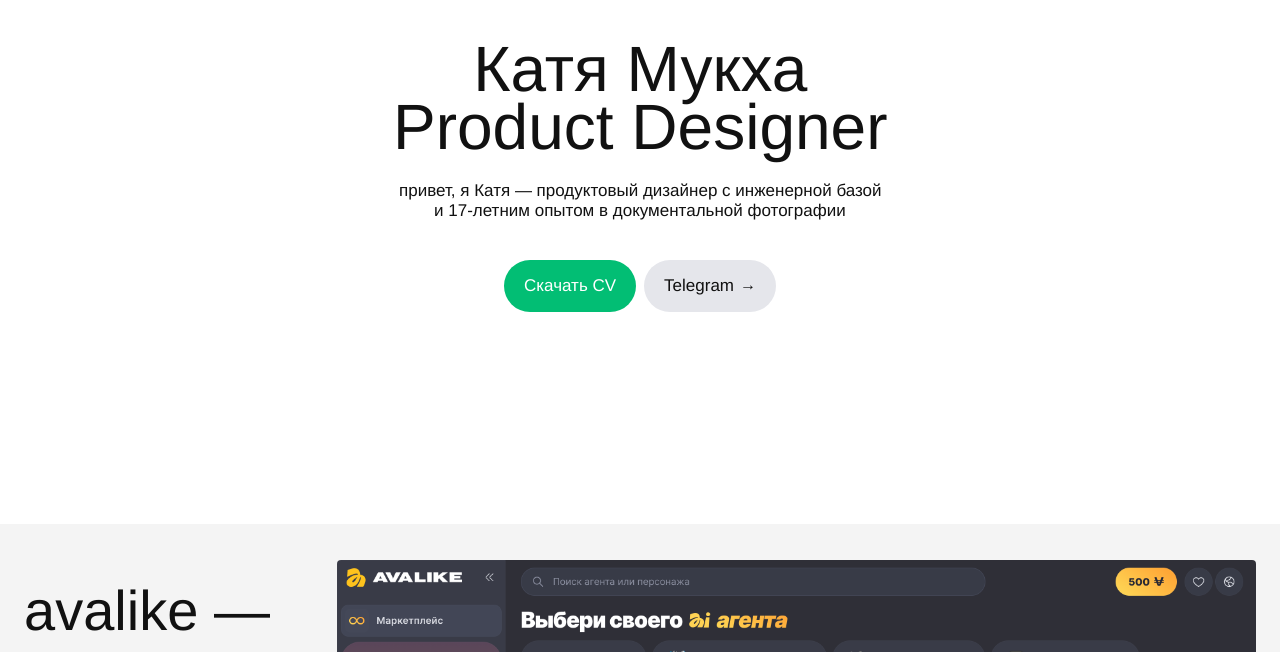
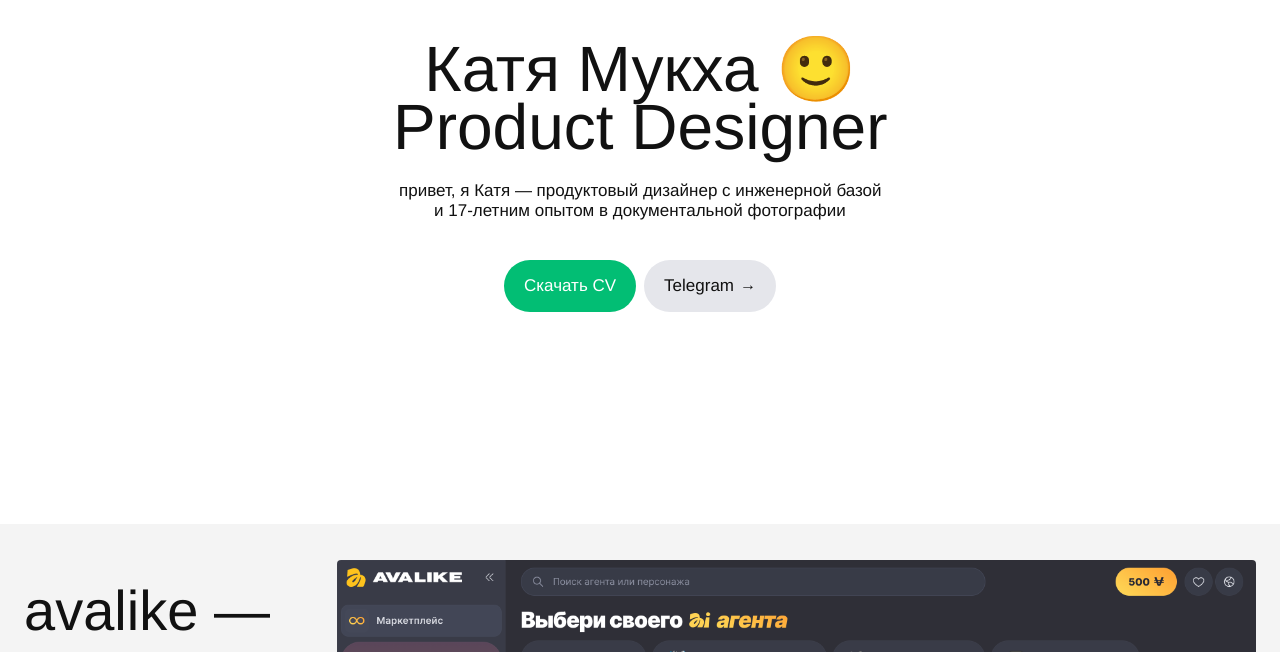
Before and after one commit to katyamukha-hub/mukha-design-portfolio, a plain HTML site: page index.html in a window 1280 px wide. Shown: the part 148-800 px from the top of the page. Drawn offline with Linux system fonts and the light colour scheme; a web font is replaced by a local one.

Commit message:
проба

```diff
--- a/index.html
+++ b/index.html
@@ -2963,7 +2963,7 @@
         <div class="brand" aria-label="Катя Мукха — Product Designer">
           <img class="hero-hand" src="assets/images/hand.svg" alt="" aria-hidden="true" />
           <div class="brand__text">
-            <p class="brand__name">Катя Мукха</p>
+            <p class="brand__name">Катя Мукха 🙂</p>
             <p class="brand__role">Product Designer</p>
           </div>
         </div>
```
Also changed, not shown: assets/images/_-01.png (deleted), 2 other files.
